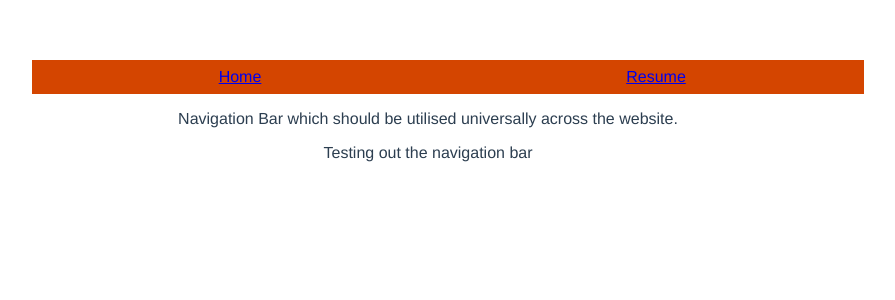
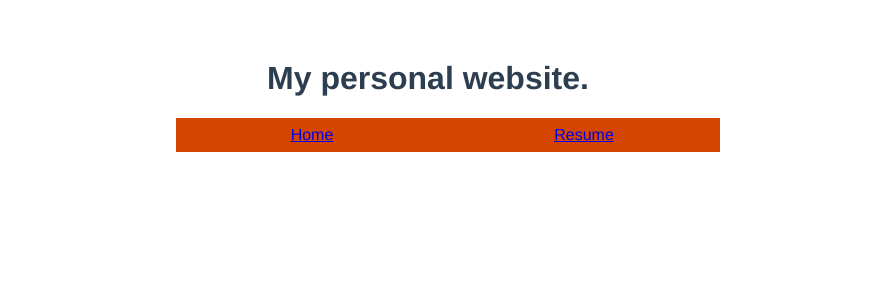
Before and after one commit to abpai94/personal-website, a Vue app: page / in a window 1280 px wide. Shown: the top 300 px of the page, without its empty margins (212-1107 px from the left). Built offline with nearby package versions, Linux system fonts and the light colour scheme.

Commit message:
#6: Changed App.vue -> Home.vue, added router components still requires more configuration.

```diff
--- a/package.json
+++ b/package.json
@@ -15,7 +15,8 @@
   "main": "index.js",
   "dependencies": {
     "core-js": "^3.8.3",
-    "vue": "^3.2.33"
+    "vue": "^3.2.33",
+    "vue-router": "^4.0.15"
   },
   "devDependencies": {
     "@babel/core": "^7.12.16",
--- a/src/App.vue
+++ /dev/null
@@ -1,29 +0,0 @@
-<template>
-  <NavigationBar msg="Navigation Bar which should be utilised universally across the website." />
-  <!-- <Resume testMessage="Test page to display resume." /> -->
-</template>
-
-<script>
-import NavigationBar from "./components/NavigationBar.vue"
-// import Resume from "./components/Resume.vue"
-
-export default {
-  name: 'App',
-  components: {
-    NavigationBar
-    // Resume
-}
-}
-
-</script>
-
-<style>
-#app {
-  font-family: Avenir, Helvetica, Arial, sans-serif;
-  -webkit-font-smoothing: antialiased;
-  -moz-osx-font-smoothing: grayscale;
-  text-align: center;
-  color: #2c3e50;
-  margin-top: 60px;
-}
-</style>
--- /dev/null
+++ b/src/components/Home.vue
@@ -0,0 +1,39 @@
+<template>
+<h1>
+  My personal website.
+</h1>
+<NavigationBar>
+
+</NavigationBar>
+  <!-- <NavigationBar msg="Navigation Bar which should be utilised universally across the website." /> -->
+  <!-- <Resume></Resume> -->
+
+      <!-- <div class="col-12 bg-light">
+        <router-view />
+    </div> -->
+
+</template>
+
+<script>
+import NavigationBar from "./NavigationBar.vue"
+// import Resume from "./Resume.vue"
+
+export default {
+  name: 'HomePage',
+  components: {
+    NavigationBar
+}
+}
+
+</script>
+
+<style>
+#app {
+  font-family: Avenir, Helvetica, Arial, sans-serif;
+  -webkit-font-smoothing: antialiased;
+  -moz-osx-font-smoothing: grayscale;
+  text-align: center;
+  color: #2c3e50;
+  margin-top: 60px;
+}
+</style>
--- a/src/components/NavigationBar.vue
+++ b/src/components/NavigationBar.vue
@@ -1,13 +1,17 @@
 <template>
     <nav class="navigation-bar">
         <ul>
-            <li><a href=#app>Home</a></li>
-            <li><a href="#resume">Resume</a></li>
+            <li><router-link to="/">Home</router-link></li>
+            <li><router-link to="/resume">Resume</router-link></li>
+            <!-- <li><a href="/Resume">Contact me</a></li> -->
         </ul>
     </nav>
+    <!-- <div class="col-12 bg-light">
+        <router-view />
+    </div> -->
     <div>
-        <p> {{ msg }} </p>
-        <p>Testing out the navigation bar</p>
+        <!-- <p> {{ msg }} </p> -->
+        <!-- <p>Testing out the navigation bar</p> -->
     </div>
 </template>
 
@@ -24,10 +28,14 @@
 
 <style>
 li {
-    position: relative;
+    /* position: fixed; */
     display: inline-block;
+    /* left: 100; */
+    /* right: 50; */
+    /* top: 50; */
+    /* z-index: 100; */
     /* box-sizing: 100px; */
-    width: 400px;
+    width: 20vw;
     /* position:inherit; */
     padding: 8px;
     /* margin: 0 auto; */
--- a/src/components/Resume.vue
+++ b/src/components/Resume.vue
@@ -1,17 +1,32 @@
 <template>
+    <!-- <NavigationBar>
+
+</NavigationBar> -->
     <div>
-        <!-- <p> {{ testMessage }} </p> -->
         <p>Resume test page</p>
+        <ul>
+            <li>this is a test</li>
+            <li>this is a test</li>
+            <li>this is a test</li>
+            <li>this is a test</li>
+            <li>this is a test</li>
+        </ul>
     </div>
+
+    <!-- <div class="col-12 bg-light">
+        <router-view />
+    </div> -->
 </template>
 
 <script>
+// import NavigationBar from "./NavigationBar.vue";
 
 export default {
-    name: 'ResumePage',
+    name: "ResumePage",
     // props: {
-    //     testMessage: String
-    // }
+    //     navigationBar: NavigationBar
+    // },
+    // components: { NavigationBar }
 }
 
 </script>
--- a/src/main.js
+++ b/src/main.js
@@ -1,15 +1,16 @@
 import { createApp } from 'vue'
-import App from './App.vue'
+import Home from './components/Home.vue'
+import router from './router'
 // import NavigationBar from './components/NavigationBar.vue';
-import Resume from './components/Resume.vue'
+// import Resume from './components/Resume.vue'
 
-createApp(App).mount('#app')
-// createApp(NavigationBar).mount('#navigationbar')
-createApp(Resume).mount('resume')
+createApp(Home).use(router).mount('#app')
+// createApp(NavigationBar).mount('navigationbar')
+// createApp(Resume).mount('resume')
 
 
 const app = createApp({})
 
 app.component(
-    'Resume'
+    'HomePage'
 )
--- /dev/null
+++ b/src/router/index.js
@@ -0,0 +1,24 @@
+import { createWebHistory, createRouter } from "vue-router";
+import Resume from "@/components/Resume.vue";
+import Home from "@/components/Home.vue";
+
+const routes = [
+    {
+        path: "/",
+        name: "Home",
+        component: Home
+    },
+    {
+        path: "/resume",
+        name: "Resume",
+        component: Resume
+    }
+]
+
+const router = createRouter({
+    history: createWebHistory(),
+    routes
+})
+
+
+export default router
```
Also changed, not shown: 1 other file (tests, documents, lock files or other folders).
